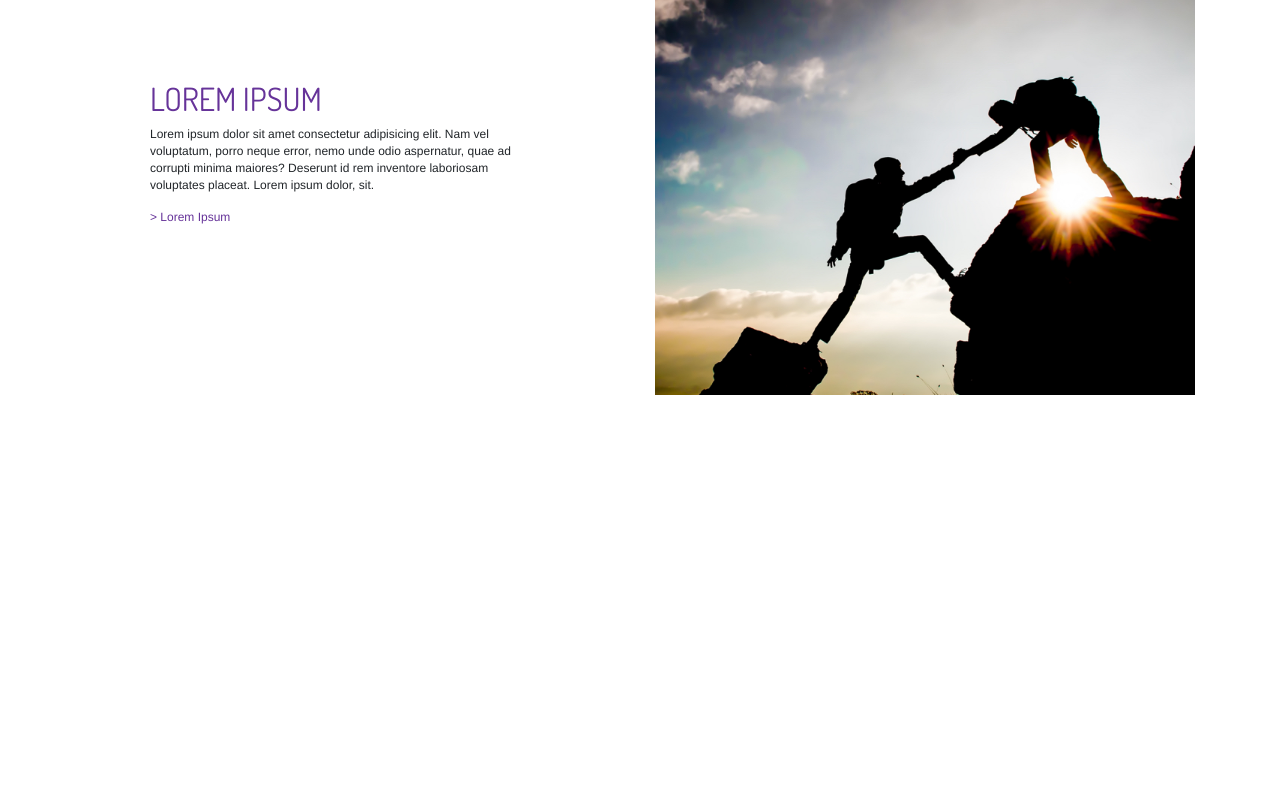
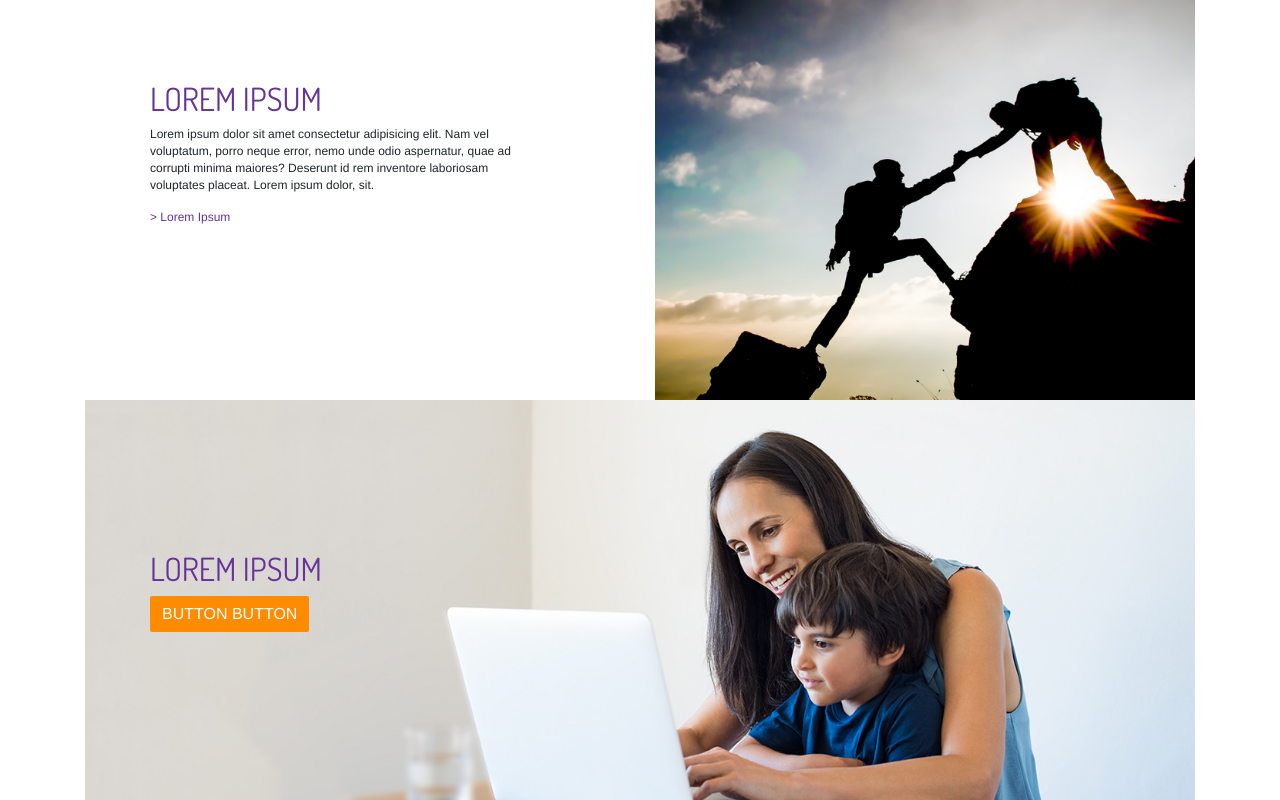
Before and after one commit to NyAntsaR/Front-End-Rooster-Grin---React, a React (Create React App) app: page / in a window 1280 px wide. Shown: the part 500-1300 px from the top of the page. Before the commit the page ends 895 px from the top, so only its background shows below. Built offline with nearby package versions, Linux system fonts and the light colour scheme; a web font is replaced by a local one.

Commit message:
Section three

```diff
--- a/src/App.js
+++ b/src/App.js
@@ -1,6 +1,7 @@
 import React from 'react';
 import Header from './components/Header/Header'
 import SectionTwo from './components/SectionTwo/SectionTwo'
+import SectionThree from './components/SectionThree/SectionThree'
 import './App.css';
 
 function App() {
@@ -8,6 +9,7 @@ function App() {
     <div>
       <Header />
       <SectionTwo />
+      <SectionThree />
     </div>
   );
 }
--- a/src/components/Header/Header.module.css
+++ b/src/components/Header/Header.module.css
@@ -18,6 +18,8 @@
 
 #headerButton {
     background-color: #BA55D3;
+    border: none;
+    border-radius: 2px;
 
 }
 
--- a/src/components/SectionThree/SectionThree.jsx
+++ b/src/components/SectionThree/SectionThree.jsx
@@ -1,6 +1,6 @@
 import React, { Component } from 'react';
 import { useMediaQuery } from 'react-responsive';
-import image from '../../image/banner-1.jpg';
+import styles from '../SectionThree/SectionThree.module.css'
 
 const Desktop = ({ children }) => {
     const isDesktop = useMediaQuery({ minWidth: 992 })
@@ -20,20 +20,81 @@ class SectionTwo extends Component {
         return (
             <>
                 <Desktop>
-                    <div>
-
+                    <div class="container">
+                        <div className={styles.bg} >
+                            <div class="row">
+                                <div class="col-lg-6 nopadding">
+                                    <div class="container" id={styles.text}>
+                                    <h2 className={styles.header}>Lorem ipsum</h2>
+                                        <button
+                                            type="button"
+                                            className="btn btn-dark"
+                                            style={{
+                                                backgroundColor:"#FF8C00",
+                                                border:"none",
+                                                borderRadius:"2px",
+                                            }}
+                                        >
+                                            BUTTON BUTTON
+                                        </button>
+                                    </div>
+                                </div>
+                            </div>
+                        </div>
                     </div>
                 </Desktop>
 
                 <Tablet>
-                    <div>
-
+                    <div class="container">
+                        <div className={styles.bg} >
+                            <div class="row">
+                                <div class="col-lg-6 nopadding">
+                                    <div class="container" id={styles.text}>
+                                    <h2 className={styles.header} style={{fontSize:"25px"}}>Lorem ipsum</h2>
+                                        <button
+                                            type="button"
+                                            className="btn btn-dark"
+                                            style={{
+                                                backgroundColor:"#FF8C00",
+                                                border:"none",
+                                                borderRadius:"2px",
+                                                fontSize:"10px",
+                                                widht: "300px"
+                                            }}
+                                        >
+                                            BUTTON BUTTON
+                                        </button>
+                                    </div>
+                                </div>
+                            </div>
+                        </div>
                     </div>
                 </Tablet>
 
                 <Mobile>
-                    <div>
-
+                    <div class="container">
+                        <div className={styles.bgMobile} >
+                            <div class="row">
+                                <div class="col-lg-6 nopadding">
+                                    <div class="container" id={styles.text}>
+                                    <h2 className={styles.header} style={{fontSize:"25px"}}>Lorem ipsum</h2>
+                                        <button
+                                            type="button"
+                                            className="btn btn-dark"
+                                            style={{
+                                                backgroundColor:"#FF8C00",
+                                                border:"none",
+                                                borderRadius:"2px",
+                                                fontSize:"10px",
+                                                widht: "300px"
+                                            }}
+                                        >
+                                            BUTTON BUTTON
+                                        </button>
+                                    </div>
+                                </div>
+                            </div>
+                        </div>
                     </div>
                 </Mobile>
             </>
--- a/src/components/SectionThree/SectionThree.module.css
+++ b/src/components/SectionThree/SectionThree.module.css
@@ -0,0 +1,29 @@
+/*-----DESKTOP----*/
+.bg{
+    width: 100%;
+    height: 400px;
+    background-size: cover;
+    background-image: url('../../image/banner-1.jpg');
+    position: relative;
+}
+
+
+#text{
+    margin: 150px 0px 0px 50px;;
+    width: 400px;
+    height: 160px;
+}
+
+.header{
+    text-transform: uppercase;
+    color: #663399;
+    font-family: 'Dosis', sans-serif;
+}
+
+/*-----MOBILE----*/
+.bgMobile{
+    width: 100%;
+    background-size: cover;
+    background-image: url('../../image/bannerMobile-1.jpg');
+    position: relative;
+}
--- a/src/components/SectionTwo/SectionTwo.jsx
+++ b/src/components/SectionTwo/SectionTwo.jsx
@@ -42,7 +42,7 @@ class SectionTwo extends Component {
         return (
             <>
                 <Desktop>
-                    <div className="container">
+                    <div className="container" style={{height: "400px"}}>
                         <div className="row">
                             <div className="col-lg-6">
                                 <div className="container" id={styles.text}>
--- a/src/components/SectionTwo/SectionTwo.module.css
+++ b/src/components/SectionTwo/SectionTwo.module.css
@@ -2,7 +2,7 @@
 #text{
     margin: 80px 0px 0px 50px;;
     width: 400px;
-    height: 160px;
+    height: 200px;
 }
 .header{
     text-transform: uppercase;
@@ -18,6 +18,7 @@
 
 #imgSection{
     width: 100%;
+    height: 400px;
     object-fit: cover;
 }
 
```
Also changed, not shown: src/image/bannerMobile-1.jpg (added).
